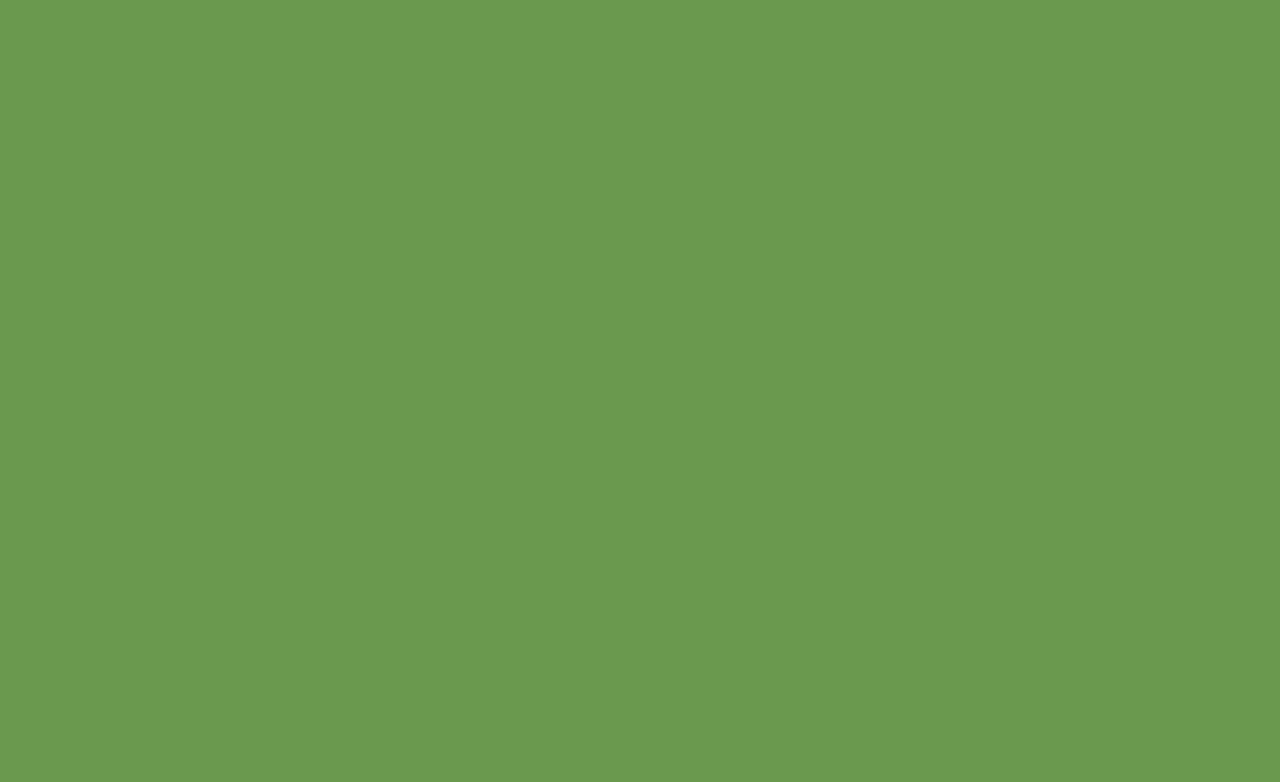
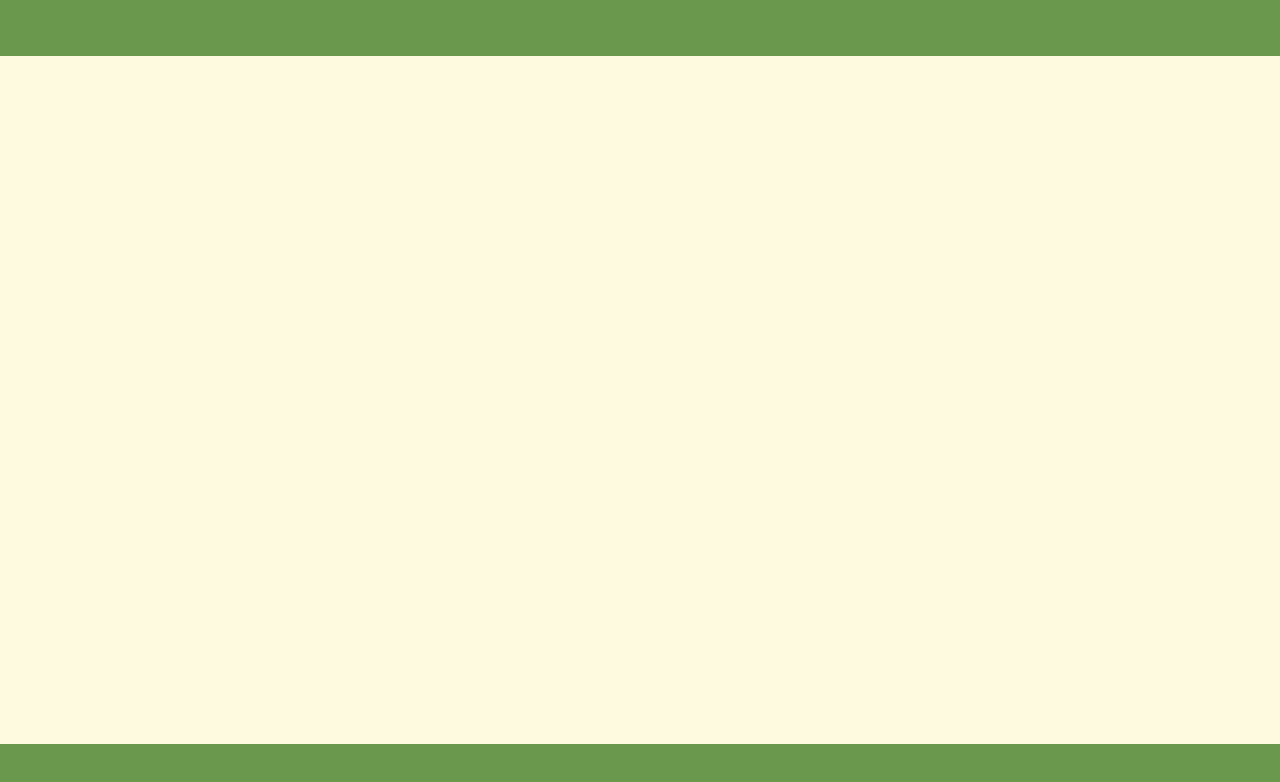
Before and after one commit to nahuel0008/Tienda-de-productos, a plain HTML site: page index.html in a window 1280 px wide. Drawn offline with Linux system fonts and the light colour scheme.

Commit message:
organize todo mejor

```diff
--- a/style.css
+++ b/style.css
@@ -1,21 +1,25 @@
 #head,#footer{
     background-color: #6A994E;
     width: 100%;
-    height: 100%;
+    height: 7%;
+}
+#body{
+    height: 86%;
+    width: 100%;
+}
+#footer{
+
 }
 #corp{
     width: 100%;
-<<<<<<< HEAD
     height: 100vh;
     background-color: #FEFAE0;
+    display: flex;
+    align-content: space-between;
+    flex-wrap: wrap;
 
 }
 body{
     margin: 0;
-=======
-    height: 100%;
+
 }
-body{
-    background-color: #6A994E;
->>>>>>> 0c2559698da37f336325f083ce68983a9cbacadf
-}
```
